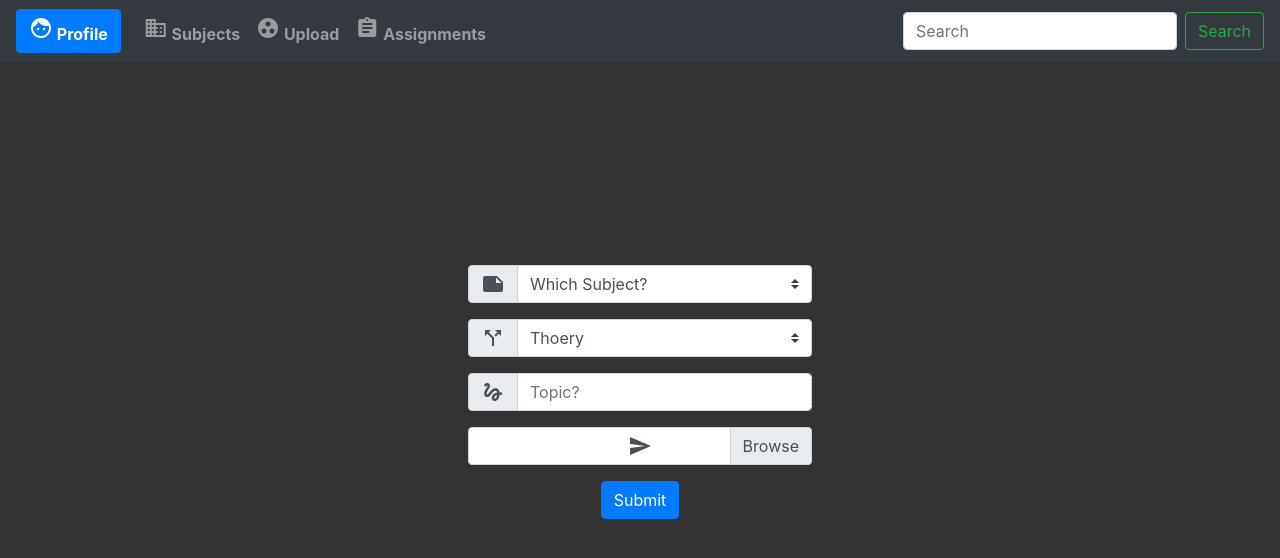
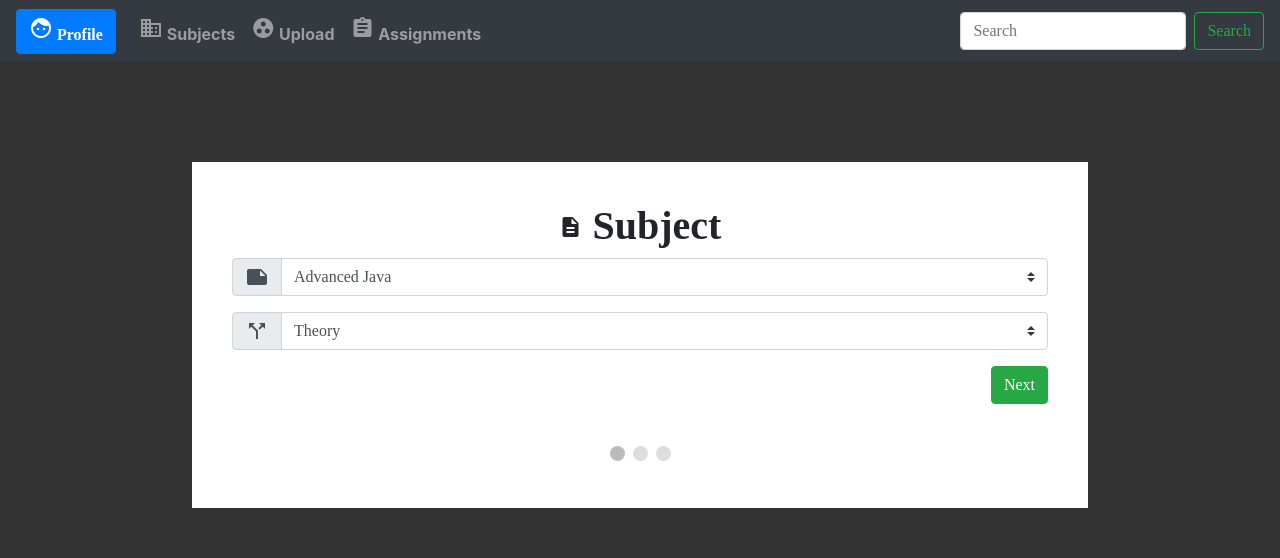
Before and after one commit to i5m/school, a PHP site: page /help.php in a window 1280 px wide. Shown: the top 558 px of the page. Run offline with PHP 8.4, Linux system fonts and the light colour scheme; the visitor is signed in with stand-in values (Sample User, id 1).

Commit message:
Add files via upload

```diff
--- a/header.php
+++ b/header.php
@@ -2,5 +2,7 @@
 <html>
     <head>
         <title>Be good!</title>
+        <meta charset="UTF-8">
+        <meta name="viewport" content="width=device-width, initial-scale=1" />
         <link rel="stylesheet" href="https://stackpath.bootstrapcdn.com/bootstrap/4.3.1/css/bootstrap.min.css" integrity="sha384-ggOyR0iXCbMQv3Xipma34MD+dH/1fQ784/j6cY/iJTQUOhcWr7x9JvoRxT2MZw1T" crossorigin="anonymous">
         <link href="https://fonts.googleapis.com/icon?family=Material+Icons" rel="stylesheet">
--- a/help.php
+++ b/help.php
@@ -10,30 +10,102 @@ if(!isset($_SESSION["loggedin"]) || $_SESSION["loggedin"] !== true){
 ?>
 
 <?php require_once('header.php'); ?>
+
 <style>
+* {
+  box-sizing: border-box;
+}
+
 body {
-        background-color: #333;
+  background-color: #333;;
 }
-    #upldpage {
-        position: absolute;
-        top: 50%;
-        left: 50%;
-        transform: translate(-50%,-50%);
+
+#regForm {
+  background-color: #ffffff;
+  margin: 100px auto;
+  font-family: Raleway;
+  padding: 40px;
+  width: 70%;
+  min-width: 300px;
+}
+
+h1 {
+  text-align: center;
+}
+
+input {
+  padding: 10px;
+  width: 100%;
+  font-size: 17px;
+  font-family: Raleway;
+  border: 1px solid #aaaaaa;
+}
+
+/* Mark input boxes that gets an error on validation: */
+input.invalid {
+  background-color: #ffdddd;
+}
+
+/* Hide all steps by default: */
+.tab {
+  display: none;
+}
+
+button {
+  background-color: #4CAF50;
+  color: #ffffff;
+  border: none;
+  padding: 10px 20px;
+  font-size: 17px;
+  font-family: Raleway;
+  cursor: pointer;
+}
+
+button:hover {
+  opacity: 0.8;
+}
+
+#prevBtn {
+  background-color: #bbbbbb;
+}
+
+/* Make circles that indicate the steps of the form: */
+.step {
+  height: 15px;
+  width: 15px;
+  margin: 0 2px;
+  background-color: #bbbbbb;
+  border: none;
+  border-radius: 50%;
+  display: inline-block;
+  opacity: 0.5;
+}
+
+.step.active {
+  opacity: 1;
+}
+
+/* Mark the steps that are finished and valid: */
+.step.finish {
+  background-color: #4CAF50;
 }
 </style>
+
 </head>
 <body>
+
     <?php require_once('navbar.php'); ?>
 
-    <div id="upldpage" align="center">
+<form id="regForm" action="upload.php" method="post" enctype="multipart/form-data">
 
-    <form action="upload.php" method="post" enctype="multipart/form-data">
+  <!-- One "tab" for each step in the form: -->
+  <div class="tab"><h1><i class="material-icons">description</i> <b> Subject </b></h1>
+
     <div class="input-group mb-3">
         <div class="input-group-prepend">
             <label class="input-group-text" for="inputGroupSelect01"><i class="material-icons">note</i></label>
         </div>
         <select name="subject" class="custom-select" id="inputGroupSelect01" required>
-                <option selected>Which Subject?</option>
             <option value="java">Advanced Java</option>
             <option value="skills">Employblity Skills</option>
             <option value="physics">Engineering Physics</option>
@@ -50,38 +122,117 @@ if(!isset($_SESSION["loggedin"]) || $_SESSION["loggedin"] !== true){
             <label class="input-group-text" for="inputGroupSelect01"><i class="material-icons">call_split</i></label>
         </div>
         <select name="category" class="custom-select" id="inputGroupSelect01">
-                <option value="theory">Thoery</option>
+            <option value="theory">Theory</option>
             <option value="practical">Practical</option>
         </select>
     </div>
 
+  </div>
+
+  <div class="tab"><h1><i class="material-icons">label</i> <b> File </b></h1>
+    <div class="input-group mb-3">
+        <div class="custom-file">
+            <input type="file" class="custom-file-input" name="fileToUpload" id="fileToUpload" required>
+            <label class="custom-file-label" for="customFile"><i class="material-icons">send</i></label>
+        </div>
+    </div>
+  </div>
+
+  <div class="tab"><h1><i class="material-icons">loyalty</i> <b> Tpoic </b></h1>
     <div class="input-group mb-3">
         <div class="input-group-prepend">
         <span class="input-group-text" id="basic-addon1"><i class="material-icons">gesture</i></span>
         </div>
         <input name="topic" type="text" class="form-control" placeholder="Topic?" aria-label="Topic?" aria-describedby="basic-addon1">
     </div>
+  </div>
 
-        <div class="input-group mb-3">
-            <div class="custom-file">
-                <input type="file" class="custom-file-input" name="fileToUpload" id="fileToUpload" required>
-                <label class="custom-file-label" for="customFile"><i class="material-icons">send</i></label>
+  <div style="overflow:auto;">
+    <div style="float:right;">
+      <button type="button" class="btn btn-secondary" id="prevBtn" onclick="nextPrev(-1)"><span style="color: black;">Previous</span></button>
+      <button type="button" class="btn btn-success" id="nextBtn" onclick="nextPrev(1)">Next</button>
     </div>
   </div>
-
-        <button type="submit" id="btna" onclick="loadicon()" class="btn btn-primary">Submit</button>
-
-        <div style="display: none;" id="btnb" class="spinner-grow text-warning" role="status">
-            <span class="sr-only">Loading...</span>
+  <!-- Circles which indicates the steps of the form: -->
+  <div style="text-align:center;margin-top:40px;">
+    <span class="step"></span>
+    <span class="step"></span>
+    <span class="step"></span>
   </div>
 </form>
 
-    </div>
+<script>
+var currentTab = 0; // Current tab is set to be the first tab (0)
+showTab(currentTab); // Display the current tab
 
-    <script>
-        function loadicon() {
-            document.getElementById("btnb").style.display = 'block';
-            document.getElementById("btna").style.display = 'none';
+function showTab(n) {
+  // This function will display the specified tab of the form...
+  var x = document.getElementsByClassName("tab");
+  x[n].style.display = "block";
+  //... and fix the Previous/Next buttons:
+  if (n == 0) {
+    document.getElementById("prevBtn").style.display = "none";
+  } else {
+    document.getElementById("prevBtn").style.display = "inline";
+  }
+  if (n == (x.length - 1)) {
+    document.getElementById("nextBtn").innerHTML = "Submit";
+  } else {
+    document.getElementById("nextBtn").innerHTML = "Next";
+  }
+  //... and run a function that will display the correct step indicator:
+  fixStepIndicator(n)
+}
+
+function nextPrev(n) {
+  // This function will figure out which tab to display
+  var x = document.getElementsByClassName("tab");
+  // Exit the function if any field in the current tab is invalid:
+  if (n == 1 && !validateForm()) return false;
+  // Hide the current tab:
+  x[currentTab].style.display = "none";
+  // Increase or decrease the current tab by 1:
+  currentTab = currentTab + n;
+  // if you have reached the end of the form...
+  if (currentTab >= x.length) {
+    // ... the form gets submitted:
+    document.getElementById("regForm").submit();
+    return false;
+  }
+  // Otherwise, display the correct tab:
+  showTab(currentTab);
+}
+
+function validateForm() {
+  // This function deals with validation of the form fields
+  var x, y, i, valid = true;
+  x = document.getElementsByClassName("tab");
+  y = x[currentTab].getElementsByTagName("input");
+  // A loop that checks every input field in the current tab:
+  for (i = 0; i < y.length; i++) {
+    // If a field is empty...
+    if (y[i].value == "") {
+      // add an "invalid" class to the field:
+      y[i].className += " invalid";
+      // and set the current valid status to false
+      valid = false;
+    }
+  }
+  // If the valid status is true, mark the step as finished and valid:
+  if (valid) {
+    document.getElementsByClassName("step")[currentTab].className += " finish";
+  }
+  return valid; // return the valid status
+}
+
+function fixStepIndicator(n) {
+  // This function removes the "active" class of all steps...
+  var i, x = document.getElementsByClassName("step");
+  for (i = 0; i < x.length; i++) {
+    x[i].className = x[i].className.replace(" active", "");
+  }
+  //... and adds the "active" class on the current step:
+  x[n].className += " active";
 }
 </script>
 
```
Also changed, not shown: index.php (+9 -11 lines), login.php (+10 -1 lines), upload.php (+6 -5 lines). Lines whose indentation alone changed are shown as unchanged.
